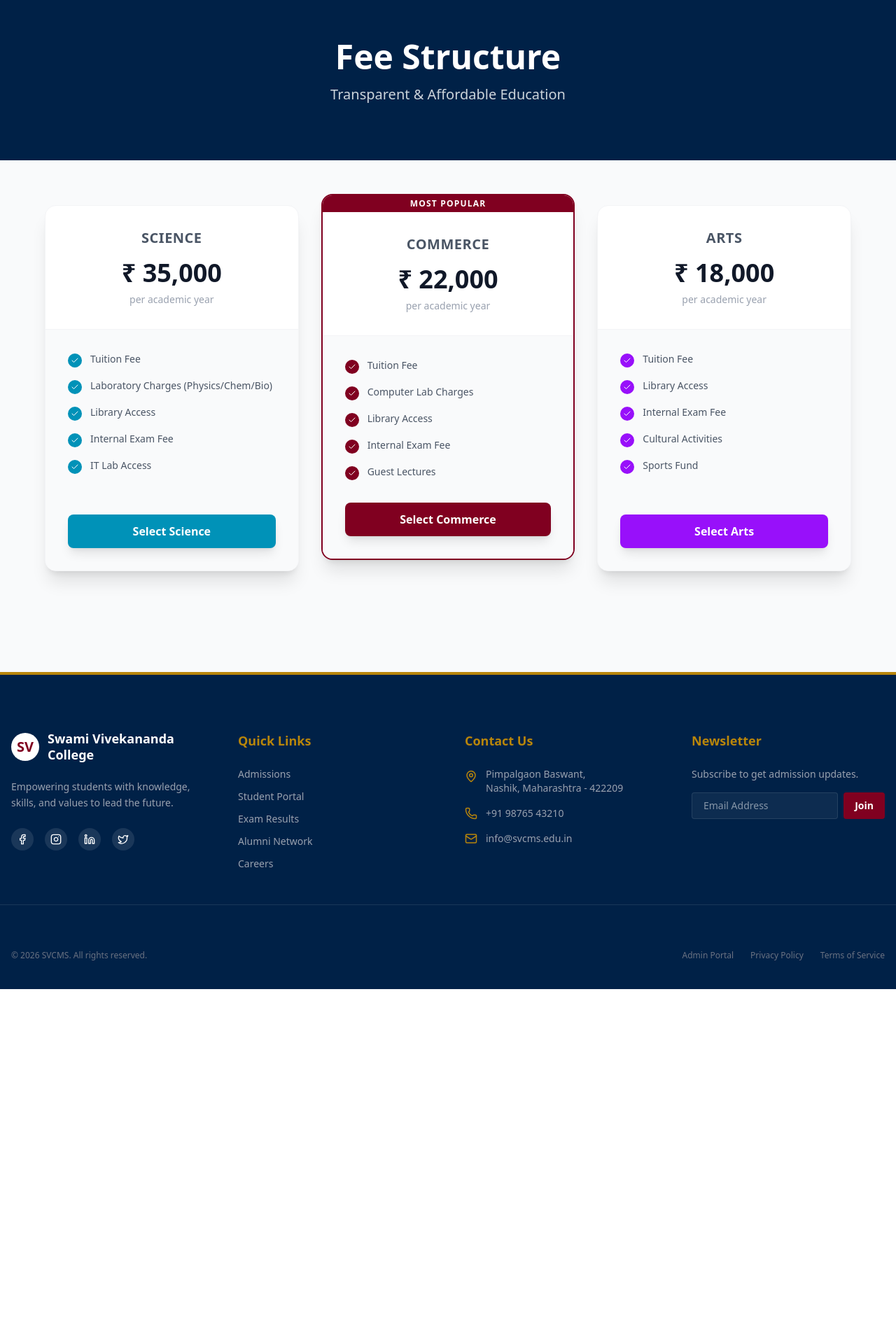
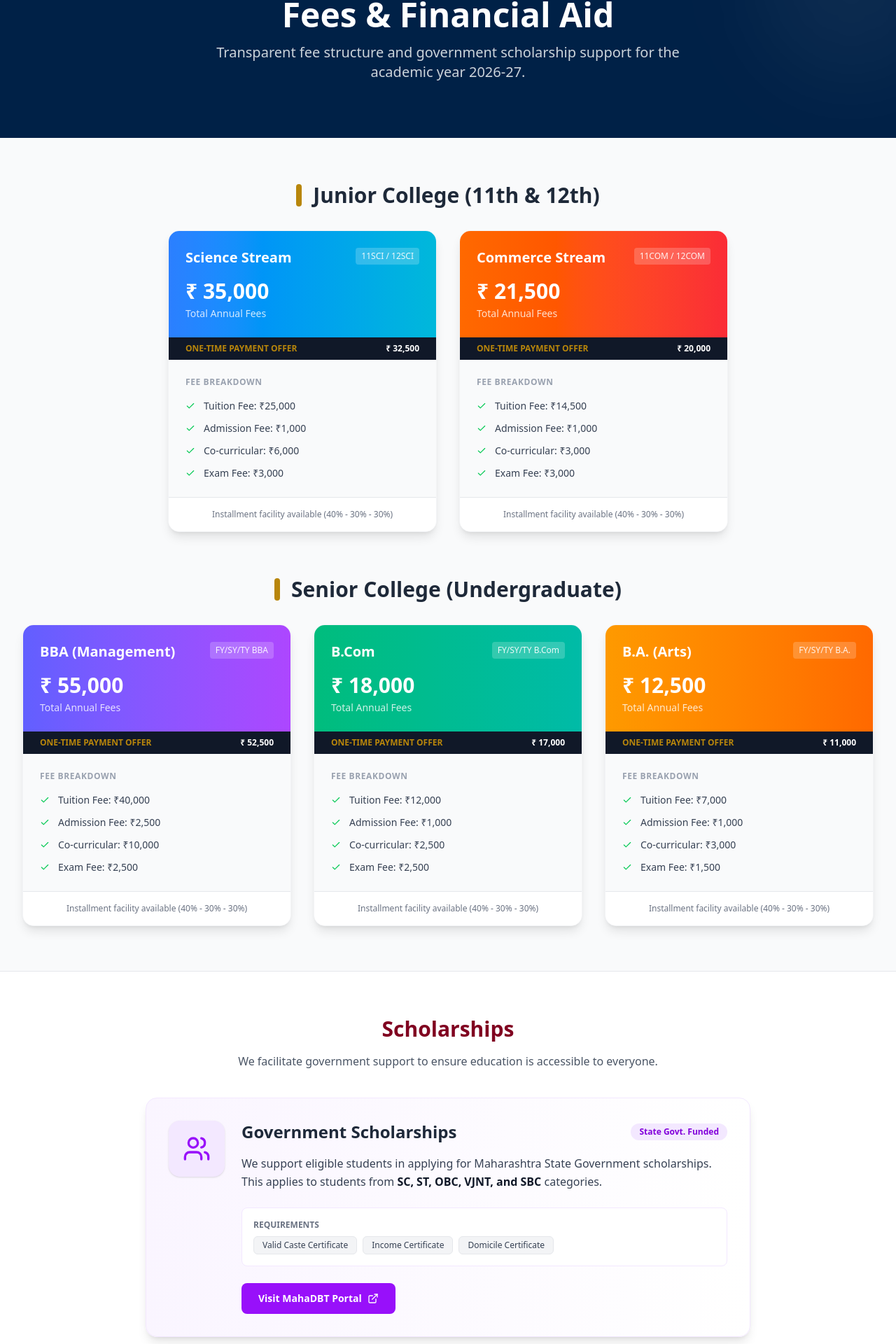
Before and after one commit to Thunderbeast5/svcsm, a React (Vite) app: page /admissions/fees in a window 1280 px wide. Shown: the part 239-2159 px from the top of the page at 70% size. Before the commit the page ends 1652 px from the top, so only its background shows below. Built offline with nearby package versions, Linux system fonts and the light colour scheme; what @react-pdf/renderer would draw is missing.

Commit message:
admiison form final

```diff
--- a/src/components/Navbar.jsx
+++ b/src/components/Navbar.jsx
@@ -47,7 +47,7 @@ const Navbar = () => {
       subLinks: [
         { name: 'Admission Process', href: '/admissions/process' },
         { name: 'Fee Structure', href: '/admissions/fees' },
-        { name: 'Scholarships', href: '/admissions/scholarships' },
+        // { name: 'Scholarships', href: '/admissions/scholarships' },
         { name: 'Junior Admission', href: '/admissions/junior-form' },
         { name: 'Senior Admission', href: '/admissions/senior-form' },
       ]
--- a/src/pages/Admission/FeeStructure.jsx
+++ b/src/pages/Admission/FeeStructure.jsx
@@ -1,146 +1,205 @@
 import React from 'react';
 import { motion } from 'framer-motion';
-import { Check, CreditCard, Landmark } from 'lucide-react';
+import { Check, Users, ExternalLink } from 'lucide-react';
 
+// Data from your 2026-27 Fee Chart with Curriculum Colors applied
 const feeData = [
   {
-    stream: "Science",
+    category: "Junior College (11th & 12th)",
+    courses: [
+      {
+        name: "Science Stream",
+        code: "11SCI / 12SCI",
         total: "₹ 35,000",
-    color: "bg-cyan-600",
-    features: [
-      "Tuition Fee",
-      "Laboratory Charges (Physics/Chem/Bio)",
-      "Library Access",
-      "Internal Exam Fee",
-      "IT Lab Access"
+        oneTime: "₹ 32,500",
+        // Theme: Blue (Matches Science in Curriculum)
+        color: "bg-gradient-to-r from-blue-500 to-cyan-500",
+        features: ["Tuition Fee: ₹25,000", "Admission Fee: ₹1,000", "Co-curricular: ₹6,000", "Exam Fee: ₹3,000"]
+      },
+      {
+        name: "Commerce Stream",
+        code: "11COM / 12COM",
+        total: "₹ 21,500",
+        oneTime: "₹ 20,000",
+        // Theme: Orange (Matches Commerce in Curriculum)
+        color: "bg-gradient-to-r from-orange-500 to-red-500",
+        features: ["Tuition Fee: ₹14,500", "Admission Fee: ₹1,000", "Co-curricular: ₹3,000", "Exam Fee: ₹3,000"]
+      }
     ]
   },
   {
-    stream: "Commerce",
-    total: "₹ 22,000",
-    color: "bg-sv-maroon",
-    recommended: true,
-    features: [
-      "Tuition Fee",
-      "Computer Lab Charges",
-      "Library Access",
-      "Internal Exam Fee",
-      "Guest Lectures"
-    ]
+    category: "Senior College (Undergraduate)",
+    courses: [
+      {
+        name: "BBA (Management)",
+        code: "FY/SY/TY BBA",
+        total: "₹ 55,000",
+        oneTime: "₹ 52,500",
+        // Theme: Indigo (Matches BBA in Curriculum)
+        color: "bg-gradient-to-r from-indigo-500 to-purple-500",
+        features: ["Tuition Fee: ₹40,000", "Admission Fee: ₹2,500", "Co-curricular: ₹10,000", "Exam Fee: ₹2,500"]
       },
       {
-    stream: "Arts",
+        name: "B.Com",
+        code: "FY/SY/TY B.Com",
         total: "₹ 18,000",
-    color: "bg-purple-600",
-    features: [
-      "Tuition Fee",
-      "Library Access",
-      "Internal Exam Fee",
-      "Cultural Activities",
-      "Sports Fund"
+        oneTime: "₹ 17,000",
+        // Theme: Emerald (Matches B.Com in Curriculum)
+        color: "bg-gradient-to-r from-emerald-500 to-teal-500",
+        features: ["Tuition Fee: ₹12,000", "Admission Fee: ₹1,000", "Co-curricular: ₹2,500", "Exam Fee: ₹2,500"]
+      },
+      {
+        name: "B.A. (Arts)",
+        code: "FY/SY/TY B.A.",
+        total: "₹ 12,500",
+        oneTime: "₹ 11,000",
+        // Theme: Amber (Matches B.A. in Curriculum)
+        color: "bg-gradient-to-r from-amber-500 to-orange-500",
+        features: ["Tuition Fee: ₹7,000", "Admission Fee: ₹1,000", "Co-curricular: ₹3,000", "Exam Fee: ₹1,500"]
+      }
     ]
   }
 ];
 
-const FeeStructure = () => {
+const FeesStructure = () => {
   return (
-    <div className="pt-20 min-h-screen bg-gray-50">
-      <section className="bg-sv-blue py-20 text-center">
-        <div className="container mx-auto px-4">
-          <h1 className="text-4xl md:text-5xl font-bold text-white mb-4">Fee Structure</h1>
-          <p className="text-xl text-white/80">Transparent & Affordable Education</p>
+    <div className="pt-5 min-h-screen bg-gray-50">
+
+      {/* --- HERO SECTION --- */}
+      <section className="bg-sv-blue py-20 text-center relative overflow-hidden">
+        <div className="absolute top-0 right-0 w-64 h-64 bg-white/5 rounded-full blur-3xl -mr-16 -mt-16"></div>
+        <div className="container mx-auto px-4 relative z-10">
+          <h1 className="text-4xl md:text-5xl font-bold text-white mb-4">Fees & Financial Aid</h1>
+          <p className="text-xl text-white/80 max-w-2xl mx-auto">
+            Transparent fee structure and government scholarship support for the academic year 2026-27.
+          </p>
         </div>
       </section>
 
+      {/* --- FEE STRUCTURE SECTION --- */}
       <section className="container mx-auto px-4 py-16">
+        {feeData.map((section, sectionIdx) => (
+          <div key={sectionIdx} className="mb-16 last:mb-0">
+            {/* Section Heading */}
+            <div className="flex items-center justify-center gap-4 mb-8">
+              <div className="h-8 w-2 bg-sv-gold rounded-full"></div>
+              <h2 className="text-2xl md:text-3xl font-bold text-gray-800">{section.category}</h2>
+            </div>
 
-        {/* Pricing Cards */}
-        <div className="grid md:grid-cols-3 gap-8 max-w-6xl mx-auto mb-20">
-          {feeData.map((plan, i) => (
+            {/* Cards Container - Centered Flex Layout */}
+            <div className="flex flex-wrap justify-center gap-8">
+              {section.courses.map((plan, i) => (
                 <motion.div
                   key={i}
                   initial={{ opacity: 0, y: 30 }}
                   whileInView={{ opacity: 1, y: 0 }}
                   transition={{ delay: i * 0.1 }}
                   viewport={{ once: true }}
-              className={`relative bg-white rounded-2xl shadow-xl overflow-hidden border border-gray-100 flex flex-col ${plan.recommended ? 'transform md:-translate-y-4 md:border-sv-maroon md:border-2' : ''}`}
+                  className="w-full md:w-96 bg-white rounded-2xl shadow-lg hover:shadow-xl transition-shadow overflow-hidden border border-gray-100 flex flex-col"
                 >
-              {plan.recommended && (
-                <div className="bg-sv-maroon text-white text-center text-xs font-bold py-1 uppercase tracking-widest">Most Popular</div>
-              )}
-
-              <div className={`p-8 text-center ${plan.recommended ? 'pt-8' : ''}`}>
-                <h3 className="text-xl font-bold text-gray-600 uppercase tracking-wide mb-4">{plan.stream}</h3>
-                <div className="text-4xl font-bold text-gray-900 mb-2">{plan.total}</div>
-                <p className="text-gray-400 text-sm">per academic year</p>
+                  {/* Card Header with Gradient Theme */}
+                  <div className={`p-6 text-white ${plan.color}`}>
+                    <div className="flex justify-between items-start mb-2">
+                      <h3 className="text-xl font-bold">{plan.name}</h3>
+                      <span className="bg-white/20 text-xs px-2 py-1 rounded text-white/90 font-medium">
+                        {plan.code}
+                      </span>
+                    </div>
+                    <div className="mt-4">
+                      <span className="text-3xl font-bold"> {plan.total}</span>
+                      <span className="text-sm opacity-80 block mt-1">Total Annual Fees</span>
+                    </div>
                   </div>
 
-              <div className="p-8 bg-gray-50 flex-1 border-t border-gray-100">
-                <ul className="space-y-4">
+                  {/* One Time Offer Strip */}
+                  <div className="bg-gray-900 text-sv-gold text-xs font-bold px-6 py-2 flex justify-between items-center">
+                    <span>ONE-TIME PAYMENT OFFER</span>
+                    <span className="text-white">{plan.oneTime}</span>
+                  </div>
+
+                  {/* Features List */}
+                  <div className="p-6 flex-1 bg-gray-50">
+                    <p className="text-xs font-bold text-gray-400 uppercase tracking-wider mb-4">Fee Breakdown</p>
+                    <ul className="space-y-3">
                       {plan.features.map((feat, idx) => (
-                    <li key={idx} className="flex items-start gap-3 text-gray-600 text-sm">
-                      <div className={`mt-0.5 w-5 h-5 rounded-full ${plan.color} flex items-center justify-center text-white flex-shrink-0`}>
-                        <Check size={12} />
-                      </div>
-                      {feat}
+                        <li key={idx} className="flex items-center gap-3 text-gray-700 text-sm">
+                          <Check size={14} className="text-green-500 shrink-0" />
+                          <span>{feat}</span>
                         </li>
                       ))}
                     </ul>
                   </div>
 
-              <div className="p-8 pt-0 bg-gray-50">
-                <button className={`w-full py-3 rounded-lg font-bold text-white shadow-lg transition-transform hover:scale-105 active:scale-95 ${plan.color}`}>
-                  Select {plan.stream}
-                </button>
+                  {/* Installment Info */}
+                  <div className="p-4 border-t border-gray-200 text-center bg-white">
+                    <p className="text-xs text-gray-500">
+                      Installment facility available (40% - 30% - 30%)
+                    </p>
                   </div>
                 </motion.div>
               ))}
             </div>
+          </div>
+        ))}
+      </section>
 
-        {/* Bank Details */}
-        {/* <div className="max-w-4xl mx-auto bg-white rounded-2xl shadow-lg border border-gray-100 overflow-hidden">
-          <div className="bg-gray-900 p-6 text-white flex items-center gap-4">
-            <Landmark size={32} className="text-sv-gold" />
-            <div>
-              <h3 className="text-xl font-bold">Bank Details for Online Transfer</h3>
-              <p className="text-white/60 text-sm">Please mention student name in transaction remarks.</p>
+      {/* --- SCHOLARSHIPS SECTION --- */}
+      <section className="bg-white py-16 border-t border-gray-200">
+        <div className="container mx-auto px-4 max-w-4xl">
+          <div className="text-center mb-10">
+            <h2 className="text-3xl font-bold text-sv-maroon mb-4">Scholarships</h2>
+            <p className="text-gray-600">
+              We facilitate government support to ensure education is accessible to everyone.
+            </p>
           </div>
+
+          {/* Single Government Scholarship Card */}
+          <motion.div
+            initial={{ opacity: 0, y: 20 }}
+            whileInView={{ opacity: 1, y: 0 }}
+            className="flex flex-col md:flex-row gap-6 bg-gradient-to-r from-purple-50 to-white p-8 rounded-2xl shadow-lg border border-purple-100 items-start"
+          >
+            <div className="w-20 h-20 rounded-2xl bg-purple-100 flex items-center justify-center text-purple-600 flex-shrink-0 shadow-sm">
+              <Users size={40} />
             </div>
-          <div className="p-8 grid md:grid-cols-2 gap-8">
-            <div className="space-y-4">
-              <div className="flex justify-between border-b border-gray-100 pb-2">
-                <span className="text-gray-500">Account Name</span>
-                <span className="font-bold text-gray-900">SVCMS College Trust</span>
+
+            <div className="flex-1">
+              <div className="flex flex-col md:flex-row justify-between md:items-center gap-2 mb-4">
+                <h3 className="text-2xl font-bold text-gray-800">Government Scholarships</h3>
+                <span className="inline-block bg-purple-100 text-purple-700 text-xs font-bold px-3 py-1 rounded-full w-fit">
+                  State Govt. Funded
+                </span>
               </div>
-              <div className="flex justify-between border-b border-gray-100 pb-2">
-                <span className="text-gray-500">Bank Name</span>
-                <span className="font-bold text-gray-900">State Bank of India</span>
-              </div>
-              <div className="flex justify-between border-b border-gray-100 pb-2">
-                <span className="text-gray-500">Account Number</span>
-                <span className="font-bold text-gray-900">1234 5678 9012</span>
-              </div>
-              <div className="flex justify-between border-b border-gray-100 pb-2">
-                <span className="text-gray-500">IFSC Code</span>
-                <span className="font-bold text-gray-900">SBIN0001234</span>
+
+              <p className="text-gray-700 mb-6 leading-relaxed">
+                We support eligible students in applying for Maharashtra State Government scholarships.
+                This applies to students from <strong className="text-gray-900">SC, ST, OBC, VJNT, and SBC</strong> categories.
+              </p>
+
+              <div className="bg-white p-4 rounded-lg border border-purple-100 mb-6">
+                <p className="text-sm font-bold text-gray-500 mb-2 uppercase text-xs">Requirements</p>
+                <div className="flex flex-wrap gap-2">
+                  <span className="px-3 py-1 bg-gray-100 text-gray-700 text-xs rounded-md border border-gray-200">Valid Caste Certificate</span>
+                  <span className="px-3 py-1 bg-gray-100 text-gray-700 text-xs rounded-md border border-gray-200">Income Certificate</span>
+                  <span className="px-3 py-1 bg-gray-100 text-gray-700 text-xs rounded-md border border-gray-200">Domicile Certificate</span>
                 </div>
               </div>
 
-            <div className="bg-gray-50 p-6 rounded-xl flex flex-col items-center justify-center text-center">
-              <div className="w-16 h-16 bg-white rounded-full flex items-center justify-center shadow-sm mb-4">
-                <CreditCard className="text-sv-blue" size={32} />
+              <a
+                href="https://mahadbt.maharashtra.gov.in/"
+                target="_blank"
+                rel="noreferrer"
+                className="inline-flex items-center gap-2 text-white bg-purple-600 hover:bg-purple-700 px-6 py-3 rounded-lg font-bold transition-colors text-sm"
+              >
+                Visit MahaDBT Portal <ExternalLink size={16} />
+              </a>
             </div>
-              <h4 className="font-bold text-gray-800 mb-2">Installment Facility</h4>
-              <p className="text-sm text-gray-600">
-                We allow payment in 3 installments (40% - 30% - 30%). Late fees of ₹500 applicable if missed.
-              </p>
+          </motion.div>
+
         </div>
-          </div>
-        </div> */}
-
       </section>
     </div>
   );
 };
 
-export default FeeStructure;
+export default FeesStructure;
```
Lines whose indentation alone changed are shown as unchanged.
